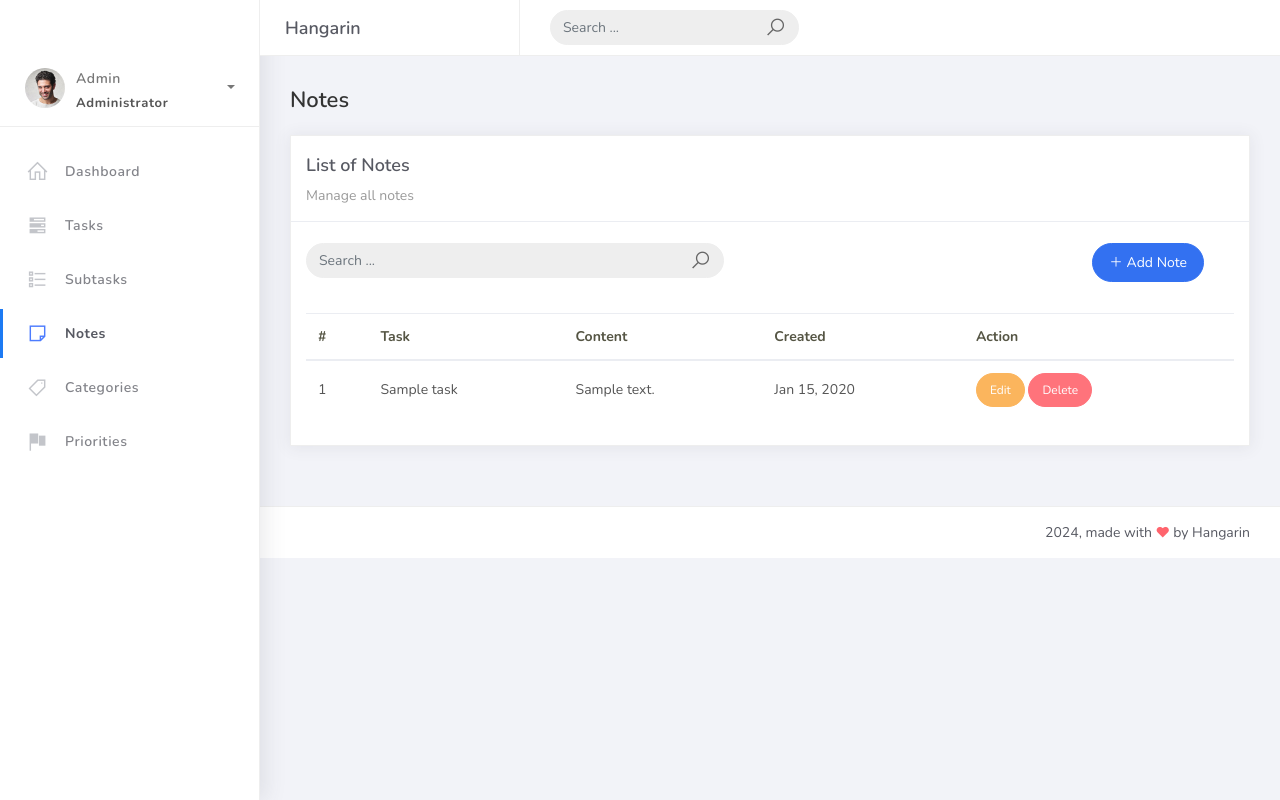
After one commit to mycka4/Hangarin, a Django app: page /notes_list in a window 1280 px wide. The commit adds this page. Run offline with Django 5.2, Linux system fonts and the light colour scheme; tables that the repository leaves empty hold one stand-in row (values such as "Sample post"); some libraries are stand-ins or nearby versions.

Commit message:
On going modifications of Note CRUD

```diff
--- a/hangarin/hangarin/urls.py
+++ b/hangarin/hangarin/urls.py
@@ -19,6 +19,8 @@ from django.urls import path
 from tasks.views import HomePageView, TaskList, TaskCreateView, TaskUpdateView, TaskDeleteView
 from tasks.views import SubTaskList, SubTaskCreateView, SubTaskUpdateView, SubTaskDeleteView
 from tasks.views import CategoryList, CategoryCreateView, CategoryUpdateView, CategoryDeleteView
+from tasks.views import NotesList, NotesCreateView, NotesUpdateView, NotesDeleteView
+
 
 urlpatterns = [
     path("admin/", admin.site.urls),
@@ -44,5 +46,10 @@ urlpatterns = [
     path('category_list/<pk>', CategoryUpdateView.as_view(), name='category-update'),
     path('category_list/<pk>/delete', CategoryDeleteView.as_view(), name='category-delete'),
 
+    # Notes
+    path('notes_list', NotesList.as_view(), name = 'notes-list'),
+    path('notes_list/add', NotesCreateView.as_view(), name = 'notes-add'),
+    path('notes_list/<pk>', NotesUpdateView.as_view(), name='notes-update'),
+    path('notes_list/<pk>/delete', NotesUpdateView.as_view(), name='notes-delete'),
 
 ]
--- a/hangarin/templates/base.html
+++ b/hangarin/templates/base.html
@@ -51,7 +51,7 @@
                         </a>
                     </li>
                     <li class="nav-item {% block nav_notes %}{% endblock %}">
-                        <a href="#">
+                        <a href="{% url 'notes-list' %}">
                             <i class="la la-sticky-note"></i>
                             <p>Notes</p>
                         </a>
--- /dev/null
+++ b/hangarin/templates/notes_list.html
@@ -0,0 +1,50 @@
+{% extends 'base.html' %}{% load static %}
+{% block title %}Notes - Hangarin{% endblock %}
+{% block nav_notes %}active{% endblock %}
+{% block content %}
+<div class="content"><div class="container-fluid">
+    <h4 class="page-title">Notes</h4>
+    <div class="row"><div class="col-md-12"><div class="card">
+        <div class="card-header">
+            <div class="card-title">List of Notes</div>
+            <div class="card-category">Manage all notes</div>
+        </div>
+        <br>
+        <div class="col-md-12 row">
+            <div class="col-md-6">
+                <form class="navbar-left navbar-form nav-search mr-md-3" action="">
+                    <div class="input-group">
+                        <input type="text" placeholder="Search ..." class="form-control" />
+                        <div class="input-group-append"><span class="input-group-text"><i class="la la-search search-icon"></i></span></div>
+                    </div>
+                </form>
+            </div>
+            <div class="col-md-6"><div class="pull-right">
+                <a href="{% url 'notes-add' %}" class="btn btn-primary btn-rounded"><i class="la la-plus"></i> Add Note</a>
+            </div></div>
+        </div>
+        <div class="card-body">
+            <table class="table table-hover mt-3">
+                <thead><tr><th>#</th><th>Task</th><th>Content</th><th>Created</th><th>Action</th></tr></thead>
+                <tbody>
+                    {% for obj in notes %}
+                    <tr>
+                        <td>{{ forloop.counter }}</td>
+                        <td>{{ obj.task }}</td>
+                        <td>{{ obj.content|truncatechars:60 }}</td>
+                        <td>{{ obj.created_at|date:"M d, Y" }}</td>
+                        <td>
+                            <a href="{% url 'notes-update' obj.id %}" class="btn btn-sm btn-warning btn-rounded">Edit</a>
+                            <a href="{% url 'notes-delete' obj.id %}" class="btn btn-sm btn-danger btn-rounded">Delete</a>
+                        </td>
+                    </tr>
+                    {% empty %}
+                    <tr><td colspan="5" class="text-center">No notes found.</td></tr>
+                    {% endfor %}
+                </tbody>
+            </table>
+            {% include 'includes/pagination.html' %}
+        </div>
+    </div></div></div>
+</div></div>
+{% endblock %}
```
Also changed, not shown: hangarin/templates/notes_del.html (added, +18 -0 lines), hangarin/templates/notes_form.html (added, +23 -0 lines).
